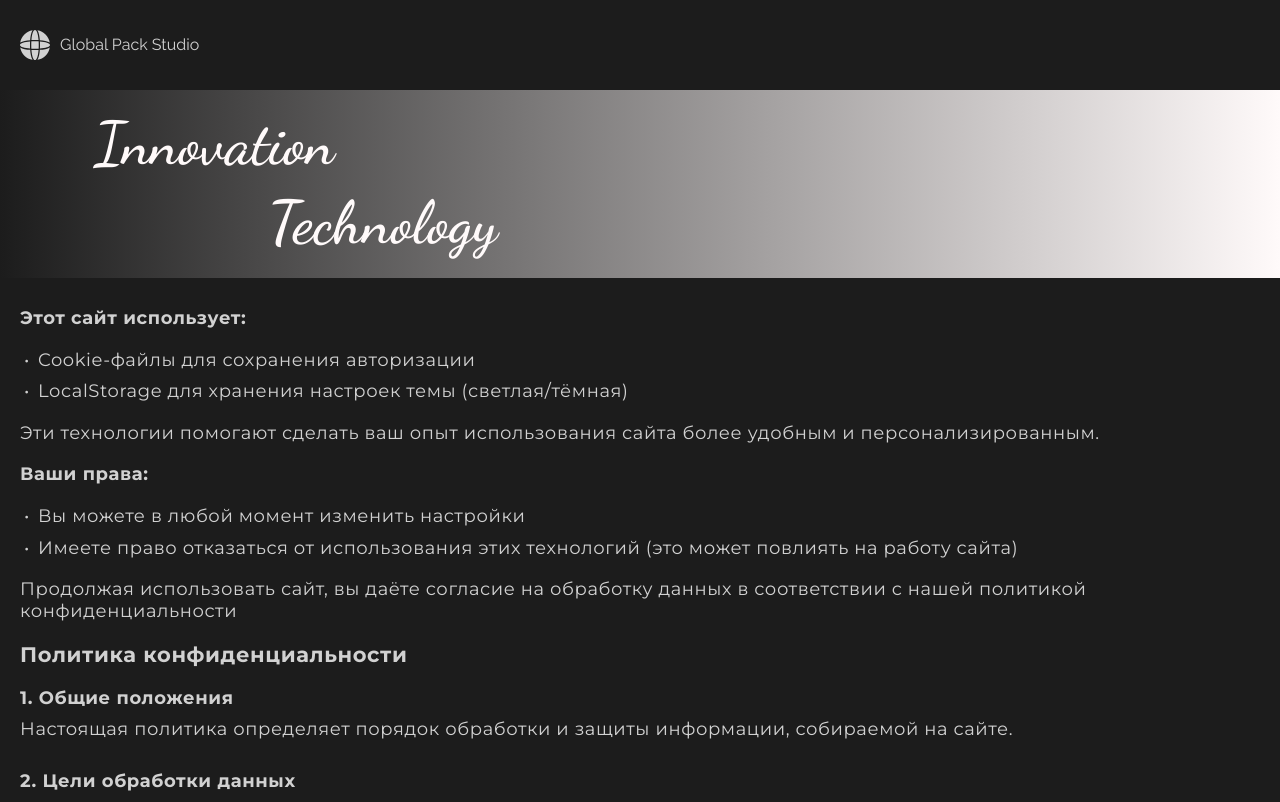
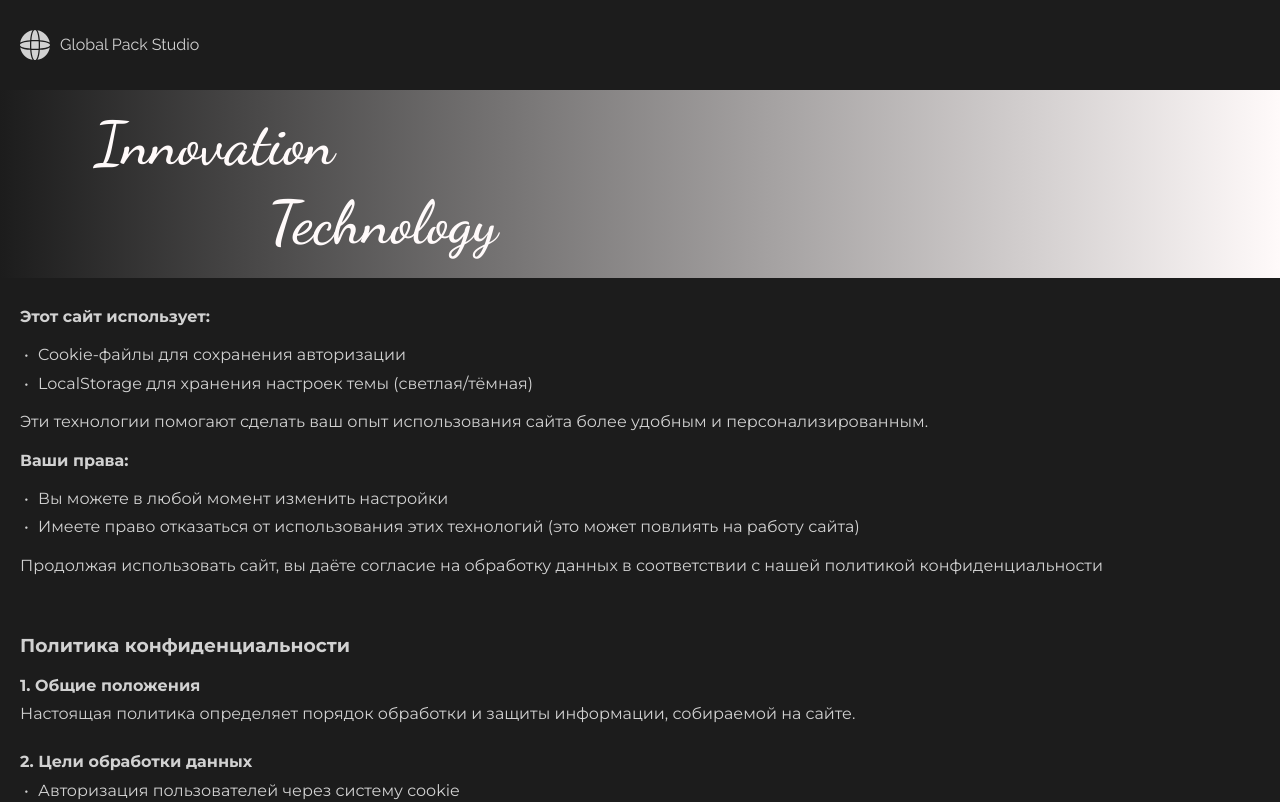
Before and after one commit to KonstantinSimusev/global-pack-studio, a React (Vite) app in the folder frontend/: page / in a window 1280 px wide. Shown: the top 802 px of the page. Built offline with nearby package versions, Linux system fonts and the light colour scheme; no server answers; a web font is replaced by a local one.

Commit message:
Fix Dockerfile frontend

```diff
--- a/frontend/src/components/pages/default/default.module.css
+++ b/frontend/src/components/pages/default/default.module.css
@@ -2,22 +2,24 @@
   display: flex;
   flex-direction: column;
   flex-grow: 1;
-  letter-spacing: 0.6px;
   margin: 0 20px;
+  font-size: 16px;
 }
 
 .container__agree {
   display: flex;
   flex-direction: column;
   gap: 20px;
-  letter-spacing: 0.6px;
-  line-height: 1.2;
 }
 
 .list {
   display: flex;
   flex-direction: column;
   gap: 20px;
+}
+
+.title__politic {
+  margin-top: 40px;
 }
 
 .list__politic {
--- a/frontend/src/components/pages/default/default.tsx
+++ b/frontend/src/components/pages/default/default.tsx
@@ -10,6 +10,7 @@ export const DefaultPage = () => {
     <div className={styeles.container}>
       {isCookie && <p className={styeles.text}>Сделаем мир лучше...</p>}
       {!isCookie && (
+        <div className={styeles.container__agree}>
           <div className={styeles.container__agree}>
             <h4>Этот сайт использует:</h4>
             <ul className={styeles.items}>
@@ -29,10 +30,12 @@ export const DefaultPage = () => {
               </li>
             </ul>
             <p>
-            Продолжая использовать сайт, вы даёте согласие на обработку данных в
-            соответствии с нашей политикой конфиденциальности
+              Продолжая использовать сайт, вы даёте согласие на обработку данных
+              в соответствии с нашей политикой конфиденциальности
             </p>
-          <h3>Политика конфиденциальности</h3>
+          </div>
+          <div className={styeles.container__agree}>
+            <h3 className={styeles.title__politic}>Политика конфиденциальности</h3>
             <ul className={styeles.list__politic}>
               <li>
                 <h4 className={styeles.title}>1. Общие положения</h4>
@@ -46,7 +49,8 @@ export const DefaultPage = () => {
                 <ul className={styeles.items}>
                   <li>Авторизация пользователей через систему cookie</li>
                   <li>
-                  Сохранение настроек темы сайта (светлая/тёмная) в LocalStorage
+                    Сохранение настроек темы сайта (светлая/тёмная) в
+                    LocalStorage
                   </li>
                   <li>Улучшение пользовательского опыта</li>
                 </ul>
@@ -84,13 +88,16 @@ export const DefaultPage = () => {
               </li>
               <li>
                 <h4 className={styeles.title}>7. Контактная информация</h4>
-              <p>По вопросам обработки данных обращайтесь к администратору.</p>
+                <p>
+                  По вопросам обработки данных обращайтесь к администратору.
+                </p>
               </li>
               <li>
                 <h4 className={styeles.title}>8. Изменения политики</h4>
                 <p>Мы оставляем за собой право вносить изменения в политику.</p>
               </li>
             </ul>
+          </div>
           <button
             type="button"
             className={styeles.button__agree}
--- a/frontend/src/utils/gpsApi.ts
+++ b/frontend/src/utils/gpsApi.ts
@@ -1,6 +1,6 @@
 import type { ILoginData, ISuccessResponse, IUser } from './api.interface';
 
-export const URL = '/api/gps';
+export const URL = import.meta.env.VITE_API_URL;
 
 // if (!URL) {
 //   console.error('API URL не определен!');
```
Also changed, not shown: 1 other file (tests, documents, lock files or other folders). Lines whose indentation alone changed are shown as unchanged.
